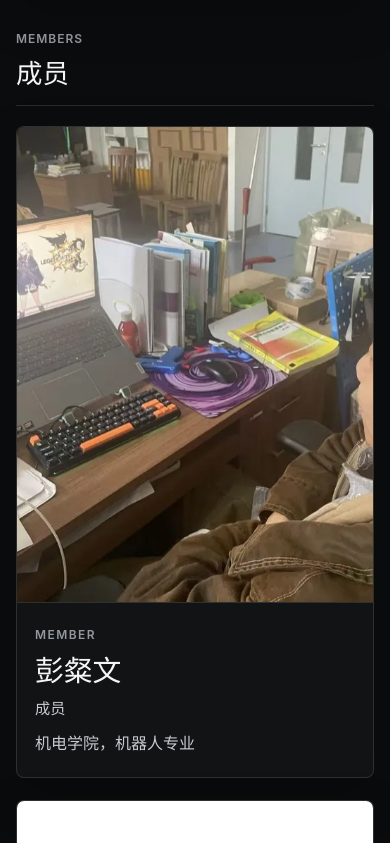
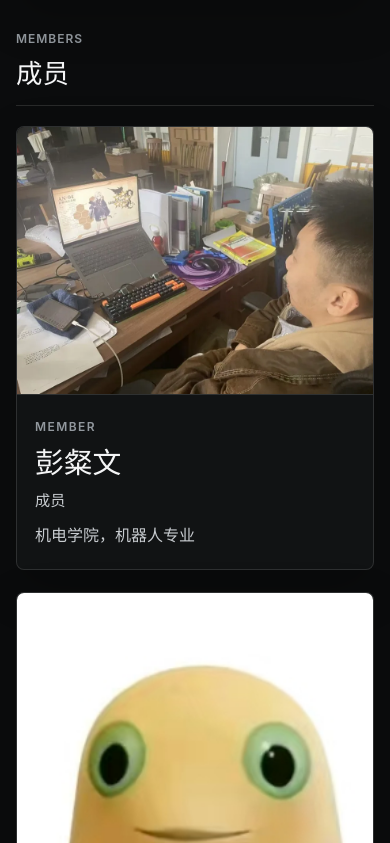
Before and after one commit to BUCEA-EPIC/bucea-epic.github.io, a Vue app: page /team in a window 390 px wide. Shown: the part 2101-2944 px from the top of the page. Built offline with nearby package versions, Linux system fonts and the light colour scheme; no server answers.

Commit message:
feat: 优化团队成员瀑布流展示
保留成员照片原始比例，按响应式列数展示卡片，并补充图片固有尺寸以减少懒加载时的布局偏移。

```diff
--- a/src/data/teamData.js
+++ b/src/data/teamData.js
@@ -26,9 +26,9 @@ export const advisors = [
 ]
 
 export const coreTeam = [
-  { name: '彭粲文', role: '', bio: '机电学院，机器人专业', avatar: pengCanWen },
-  { name: '蔡思瑶', role: '主要负责人', bio: '测绘学院，遥感科学与技术专业', avatar: caiSiYao },
-  { name: '赵天野', role: '', bio: '智科计科专业，头像是本人', avatar: zhaoTianYe },
+  { name: '彭粲文', role: '', bio: '机电学院，机器人专业', avatar: pengCanWen, avatarWidth: 900, avatarHeight: 674 },
+  { name: '蔡思瑶', role: '主要负责人', bio: '测绘学院，遥感科学与技术专业', avatar: caiSiYao, avatarWidth: 800, avatarHeight: 1423 },
+  { name: '赵天野', role: '', bio: '智科计科专业，头像是本人', avatar: zhaoTianYe, avatarWidth: 270, avatarHeight: 270 },
   {
     name: '李珪璠',
     role: '',
@@ -36,23 +36,29 @@ export const coreTeam = [
 如果你看到的是一头被蛇吃掉的大象
 说明你童心未泯
 如果你看到的是略有过冲的方波，那你完了`,
-    avatar: liGuiFan
+    avatar: liGuiFan,
+    avatarWidth: 900,
+    avatarHeight: 674
   },
-  { name: '王宇轩', role: '', bio: '想进一步了解工作室的同学，欢迎通过官方 QQ 群与我们交流。', avatar: wangYuXuan },
-  { name: '白暄', role: '', bio: 'ཞུམ་མེད་མདུན་སྐྱོད་', avatar: baiXuan },
-  { name: '张易川', role: '', bio: 'SGWCMAID260405150132B67545D2123F8104FB9C53F97AD6DDC1053FB53F9CD9660277C3E2D32901DC04', avatar: zhangYiChuan },
-  { name: '王雅洁', role: '', bio: '电气工程及其自动化专业（实验班），共青团员，负责工作室财务报销', avatar: wangYaJie },
+  { name: '王宇轩', role: '', bio: '想进一步了解工作室的同学，欢迎通过官方 QQ 群与我们交流。', avatar: wangYuXuan, avatarWidth: 843, avatarHeight: 900 },
+  { name: '白暄', role: '', bio: 'ཞུམ་མེད་མདུན་སྐྱོད་', avatar: baiXuan, avatarWidth: 800, avatarHeight: 1422 },
+  { name: '张易川', role: '', bio: 'SGWCMAID260405150132B67545D2123F8104FB9C53F97AD6DDC1053FB53F9CD9660277C3E2D32901DC04', avatar: zhangYiChuan, avatarWidth: 506, avatarHeight: 900 },
+  { name: '王雅洁', role: '', bio: '电气工程及其自动化专业（实验班），共青团员，负责工作室财务报销', avatar: wangYaJie, avatarWidth: 800, avatarHeight: 800 },
   {
     name: '王博垚',
     role: '',
     bio: `没有天赋，那就反复
 汗水会比朝阳更先到达我的脸庞`,
-    avatar: wangBoYao
+    avatar: wangBoYao,
+    avatarWidth: 800,
+    avatarHeight: 600
   },
   {
     name: '李泽钧',
     role: '',
     bio: '工作就全力以赴，笑就开怀大笑，吃东西就像是在吃最后一餐一样去享受。',
-    avatar: liZeJun
+    avatar: liZeJun,
+    avatarWidth: 800,
+    avatarHeight: 800
   }
 ]
--- a/src/views/TeamView.vue
+++ b/src/views/TeamView.vue
@@ -69,14 +69,21 @@ useRevealOnScroll('.team-reveal')
           <h2>成员</h2>
         </div>
 
-        <div class="member-grid">
+        <div class="member-waterfall">
           <div
             class="member-card"
             v-for="member in members"
             :key="member.name"
           >
             <div class="member-avatar">
-              <img :src="member.avatar" :alt="member.name" loading="lazy" decoding="async">
+              <img
+                :src="member.avatar"
+                :alt="member.name"
+                :width="member.avatarWidth"
+                :height="member.avatarHeight"
+                loading="lazy"
+                decoding="async"
+              >
             </div>
             <div class="member-content">
               <span class="member-label">Member</span>
@@ -284,7 +291,7 @@ useRevealOnScroll('.team-reveal')
   font-size: 0.85rem;
 }
 
-.member-grid {
+.member-waterfall {
   column-count: 3;
   column-gap: 18px;
 }
@@ -323,8 +330,6 @@ useRevealOnScroll('.team-reveal')
   display: block;
   width: 100%;
   height: auto;
-  aspect-ratio: var(--member-photo-aspect);
-  object-fit: cover;
 }
 
 .member-content {
@@ -374,7 +379,7 @@ useRevealOnScroll('.team-reveal')
 }
 
 @media (max-width: 980px) {
-  .member-grid {
+  .member-waterfall {
     column-count: 2;
   }
 }
@@ -398,7 +403,7 @@ useRevealOnScroll('.team-reveal')
     gap: 6px;
   }
 
-  .member-grid {
+  .member-waterfall {
     column-count: 1;
   }
 
```
